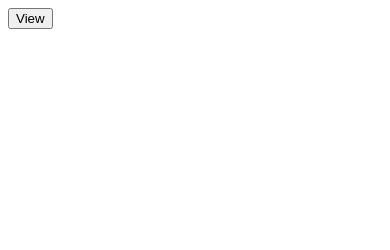
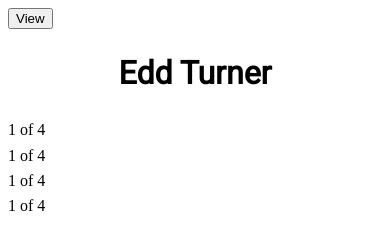
Before and after one commit to eddturner/artbyme, a website: page app/index.html in a window 390 px wide. Drawn offline with Linux system fonts and the light colour scheme.

Commit message:
testing main font, added basic responsive styling.

```diff
--- /dev/null
+++ b/app/css/element-styles.css
@@ -0,0 +1,5 @@
+/* title */
+h1.title {
+    font-family: 'Roboto', serif;
+    text-align: center;
+}
--- /dev/null
+++ b/app/css/main-layout.css
@@ -0,0 +1,65 @@
+/*  SECTIONS  */
+.section {
+    clear: both;
+    padding: 0px;
+    margin: 0px;
+}
+
+/*  COLUMN SETUP  */
+.col {
+    display: block;
+    float: left;
+    margin: 1% 0 1% 1.6%;
+}
+
+.col:first-child {
+    margin-left: 0;
+}
+
+/*  GROUPING  */
+.group:before,
+.group:after {
+    content: "";
+    display: table;
+}
+
+.group:after {
+    clear: both;
+}
+
+.group {
+    zoom: 1; /* For IE 6/7 */
+}
+
+/*  GRID OF FOUR  */
+.span_4_of_4 {
+    width: 100%;
+}
+
+.span_3_of_4 {
+    width: 74.6%;
+}
+
+.span_2_of_4 {
+    width: 49.2%;
+}
+
+.span_1_of_4 {
+    width: 23.8%;
+}
+
+/*  GRID OF THREE  */
+.span_3_of_3 { width: 100%; }
+.span_2_of_3 { width: 66.13%; }
+.span_1_of_3 { width: 32.26%; }
+
+/*  GO FULL WIDTH BELOW 480 PIXELS */
+@media only screen and (max-width: 480px) {
+    .col {
+        margin: 1% 0 1% 0%;
+    }
+
+    .span_1_of_4, .span_2_of_4, .span_3_of_4, .span_4_of_4, .span_3_of_3, .span_2_of_3, .span_1_of_3  {
+        width: 100%;
+    }
+}
--- a/app/index.html
+++ b/app/index.html
@@ -3,6 +3,11 @@
 <head>
     <!--<link rel="stylesheet" href="../bower_components/html5-boilerplate/dist/css/normalize.css">-->
     <!--<link rel="stylesheet" href="../bower_components/html5-boilerplate/dist/css/main.css">-->
+
+    <!-- main responsive layout -->
+    <link href='http://fonts.googleapis.com/css?family=Roboto' rel='stylesheet' type='text/css'>
+    <link rel="stylesheet" href="css/main-layout.css">
+    <link rel="stylesheet" href="css/element-styles.css">
 
     <!-- Photoswipe CSS file -->
     <link rel="stylesheet" href="../dist/photoswipe.css">
@@ -96,5 +101,27 @@
 <input id="view" type="button" value="View" onclick="showGallery();"/>
 
 
+<div class="section group">
+    <div class="col span_4_of_4">
+        <h1 class="title">Edd Turner</h1>
+    </div>
+</div>
+
+<div class="section group">
+    <div class="col span_1_of_4">
+        1 of 4
+    </div>
+    <div class="col span_1_of_4">
+        1 of 4
+    </div>
+    <div class="col span_1_of_4">
+        1 of 4
+    </div>
+    <div class="col span_1_of_4">
+        1 of 4
+    </div>
+</div>
+
+
 </body>
 </html>
```
